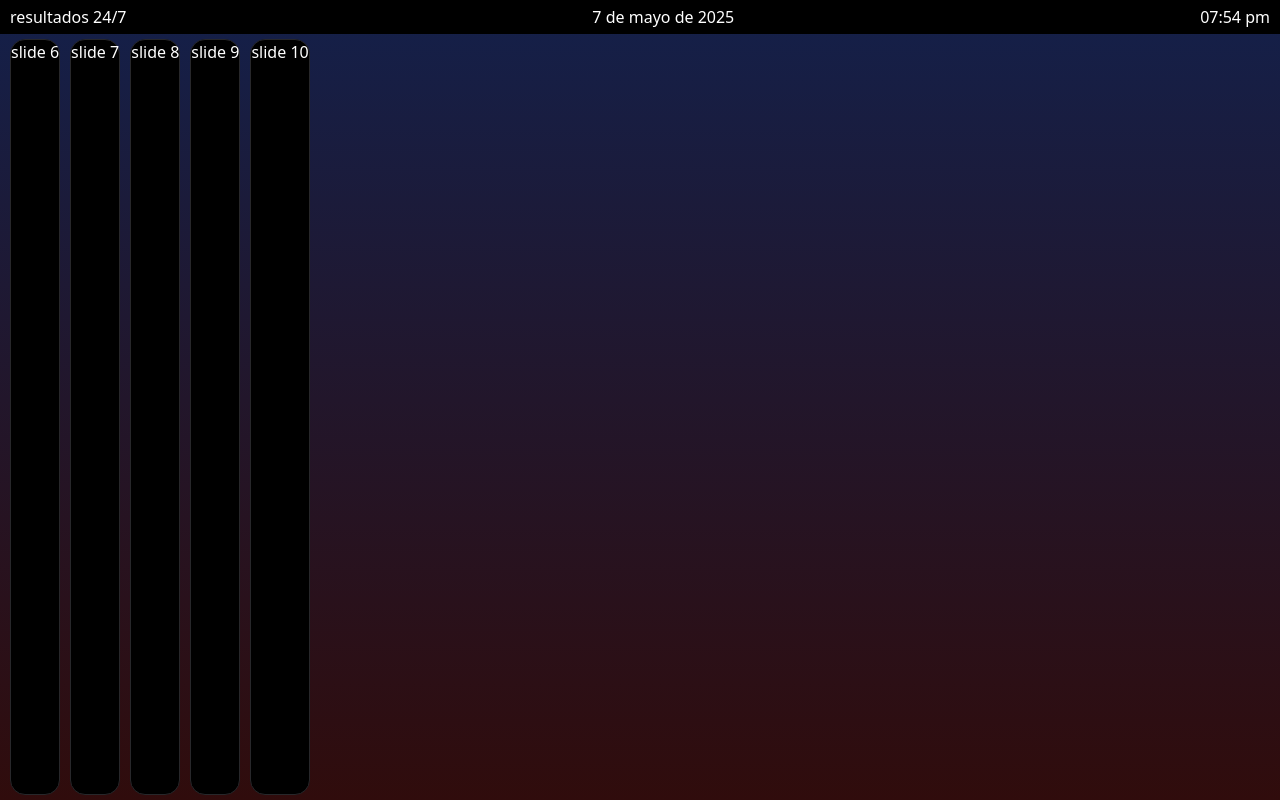
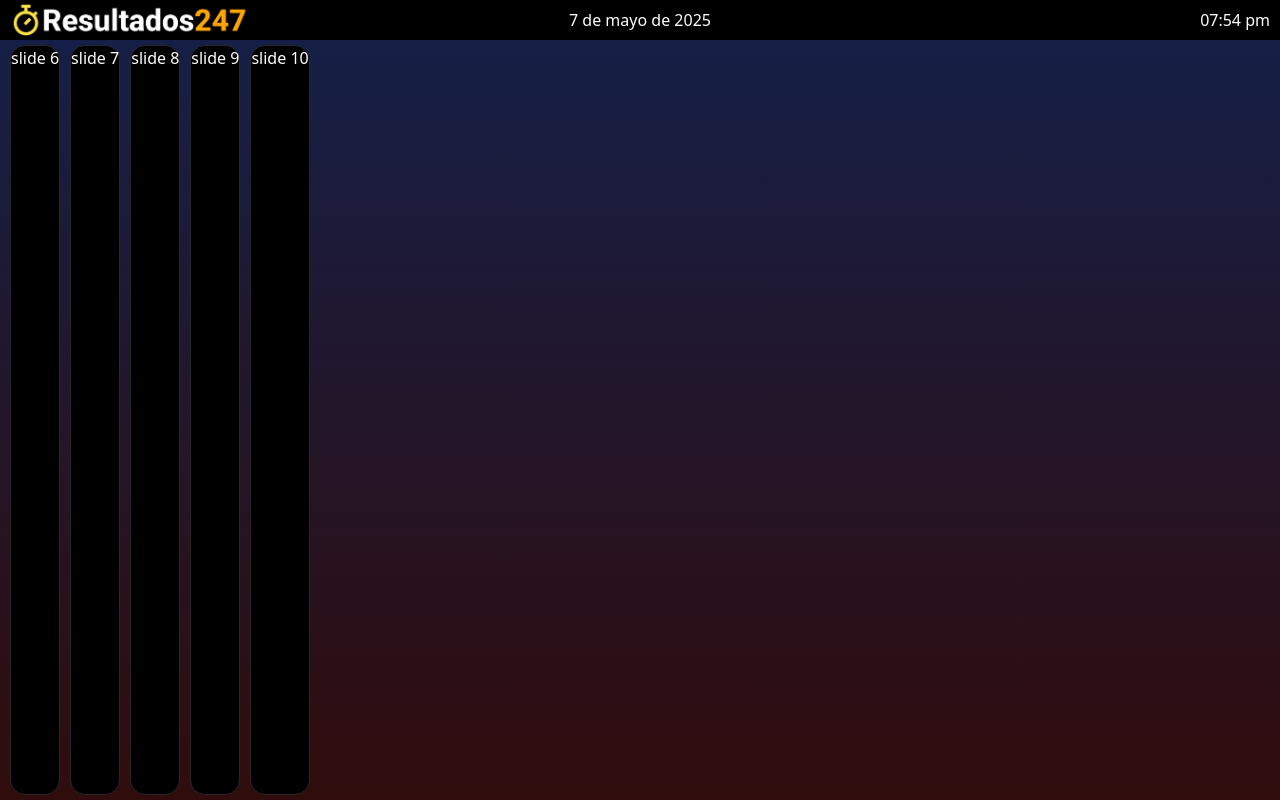
Before and after one commit to DevinsonAlvarez/lottery-board, a React (Vite) app: page / in a window 1280 px wide. Built offline with nearby package versions, Linux system fonts and the light colour scheme.

Commit message:
Adding logo to header

```diff
--- a/src/components/Header/index.tsx
+++ b/src/components/Header/index.tsx
@@ -23,9 +23,11 @@ export default function Header() {
   return (
     <div className="header">
       <div className="header-wrapper">
-        <div className="header-item">resultados 24/7</div>
-        <div className="header-item">{date}</div>
-        <div className="header-item">{time}</div>
+        <div className="header-item header-logo">
+          <img src="logo.webp" alt="resultados147" height="32px" />
+        </div>
+        <div className="header-item header-date">{date}</div>
+        <div className="header-item header-time">{time}</div>
       </div>
     </div>
   );
--- a/src/components/Header/styles.css
+++ b/src/components/Header/styles.css
@@ -1,10 +1,30 @@
 .header {
     background: #000;
-    padding: .5rem 1rem;
+    padding: .4rem 1rem;
 }
 
 .header-wrapper {
+    height: 3.2rem;
+
     display: flex;
     justify-content: space-between;
     align-items: center;
 }
+
+.header-item {
+    width: 33%;
+}
+
+.header-logo {
+    display: flex;
+    justify-content: start;
+    align-items: center;
+}
+
+.header-date {
+    text-align: center;
+}
+
+.header-time {
+    text-align: end;
+}
```
Also changed, not shown: public/logo.webp (added).
